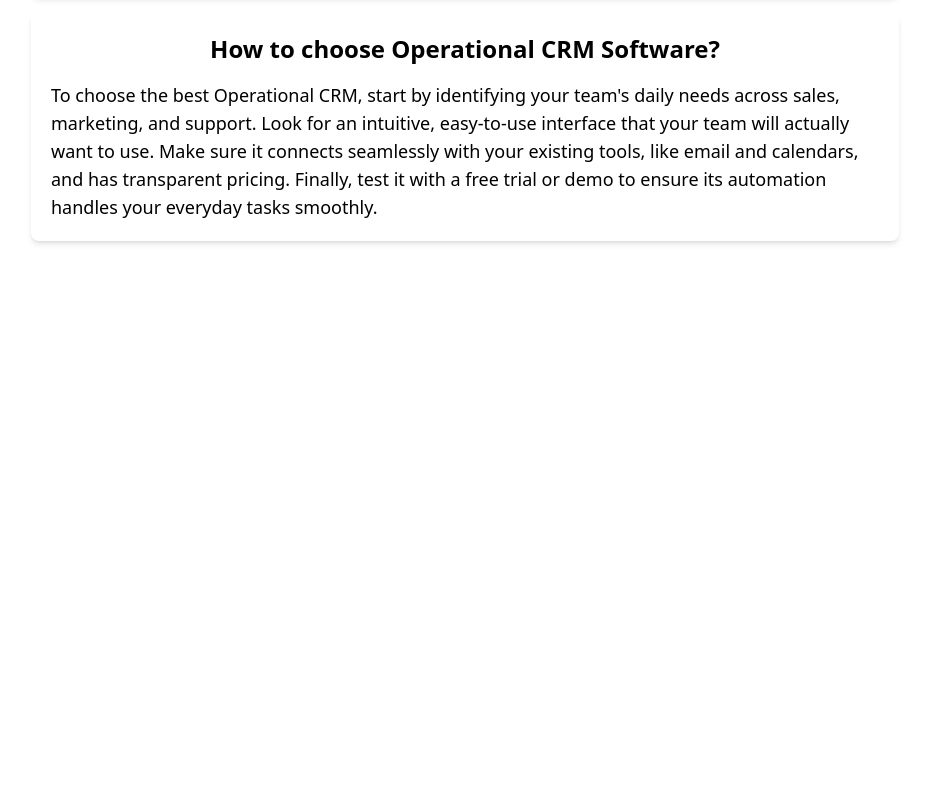
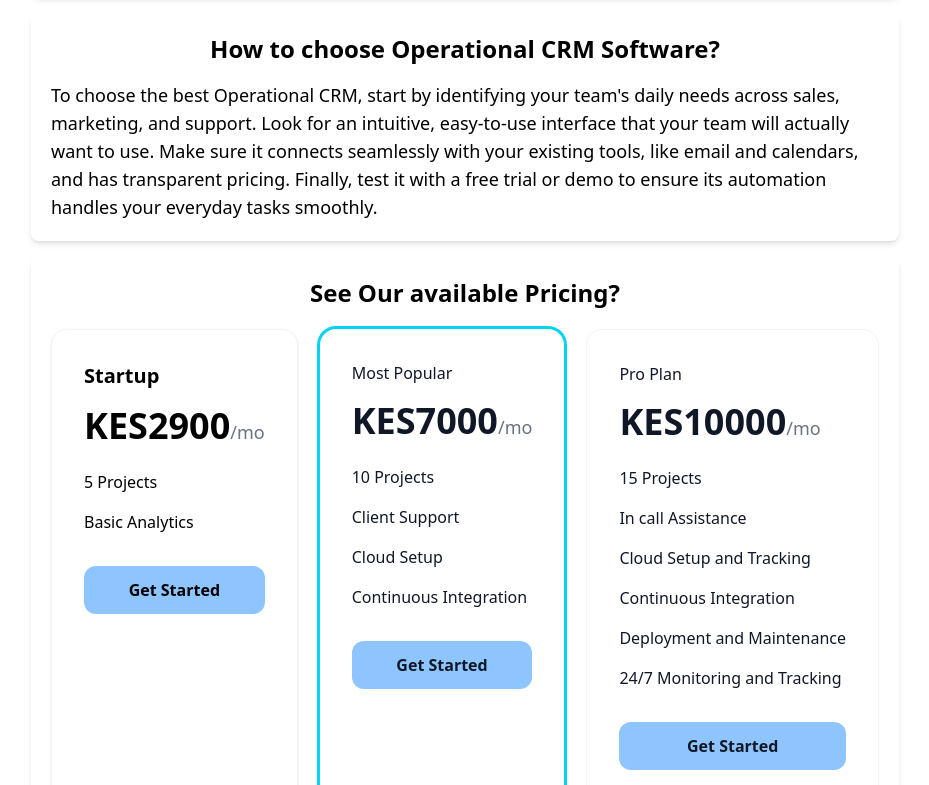
Before and after one commit to wambua7/Pamoja-Suites, a plain HTML site: page index.html in a window 1280 px wide. Shown: the part 2015-2800 px from the top of the page, without its empty margins (329-1258 px from the left). Before the commit the page ends 2308 px from the top, so only its background shows below. Drawn offline with nearby package versions, Linux system fonts and the light colour scheme.

Commit message:
add a pricing section in the main content

```diff
--- a/index.html
+++ b/index.html
@@ -61,7 +61,7 @@
     </header>
     <main>
       <div class="m-4 p-5 rounded-lg flex gap-2">
-        <div class="flex-1 rounded-lg bg-gray-50 h-3/4">
+        <div class="sticky flex-1 rounded-lg bg-gray-50 h-3/4">
           <ul class="text-md">
             <li class="m-3">
               <a href="#whatiscrm" class="cursor-pointer">What is Operational CRM?</a>
@@ -223,8 +223,49 @@
               automation handles your everyday tasks smoothly.
             </p>
           </div>
+             <div class="rounded-lg bg-white shadow-md m-4 p-5">
+                 <h2 class="text-2xl text-center mb-5 font-semibold ">See Our available Pricing?</h2>
+            <div class="flex gap-2 justify-between">
+                <div class="bg-white p-8 rounded-2xl shadow-sm border border-gray-100 hover:-translate-y-2 transition-transform">
+                <h2 class="text-xl font-bold">Startup</h2>
+                <div class="text-4xl font-bold mt-4">KES2900<span class="text-lg font-normal text-gray-500">/mo</span></div>
+                <ul class="mt-6 space-y-4">
+                    <li>5 Projects</li>
+                    <li>Basic Analytics</li>
+                </ul>
+                <button class="w-full mt-8 py-3 px-4 rounded-xl bg-blue-300 font-semibold hover:bg-blue-600 transition">Get Started</button>
+            </div>
+              <div class="bg-white text-gray-900 p-8 rounded-2xl ring-3 ring-cyan-400 hover:-translate-y-2 transition-transform">
+                <h2>Most Popular</h2>
+                <div class="text-4xl font-bold mt-4">KES7000<span class="text-lg font-normal text-gray-500">/mo</span></div>
+                <ul class="mt-6 space-y-4">
+                    <li>10 Projects</li>
+                    <li>Client Support</li>
+                    <li>Cloud Setup</li>
+                    <li>Continuous Integration</li>
+                </ul>
+                <button class="w-full mt-8 py-3 px-4 rounded-xl bg-blue-300 font-semibold hover:bg-blue-600 transition">Get Started</button>
+                </div>
+                  <div class="bg-white text-gray-900 p-8 rounded-2xl border border-gray-100 hover:-translate-y-2 transition-transform " >
+                <h2>Pro Plan</h2>
+                <div class="text-4xl font-bold mt-4">KES10000<span class="text-lg font-normal text-gray-500">/mo</span></div>
+                <ul class="mt-6 space-y-4">
+                    <li>15 Projects</li>
+                    <li>In call Assistance</li>
+                    <li>Cloud Setup and Tracking</li>
+                    <li>Continuous Integration</li>
+                    <li>Deployment and Maintenance</li>
+                    <li>24/7 Monitoring and Tracking</li>
+                </ul>
+                <button class="w-full mt-8 py-3 px-4 rounded-xl bg-blue-300 font-semibold hover:bg-blue-600 transition">Get Started</button>
+                </div>
+          </div>
+          </div>
         </div>
       </div>
+      <footer>
+        <div class="">1</div>
+      </footer>
     </main>
   </body>
 </html>
```
